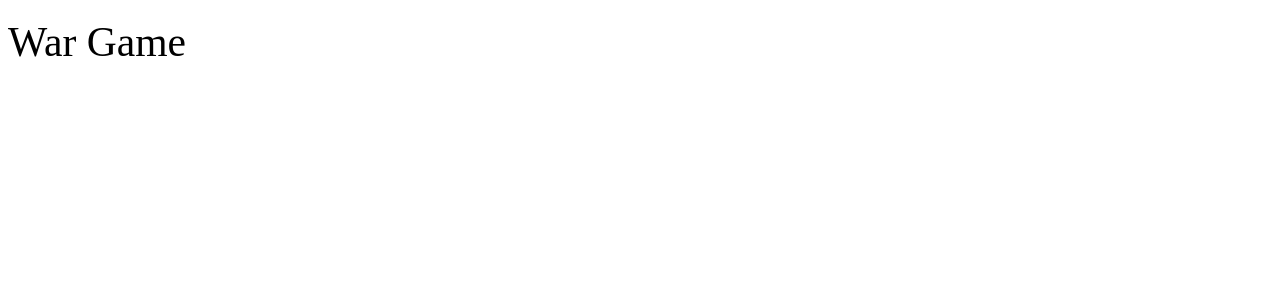
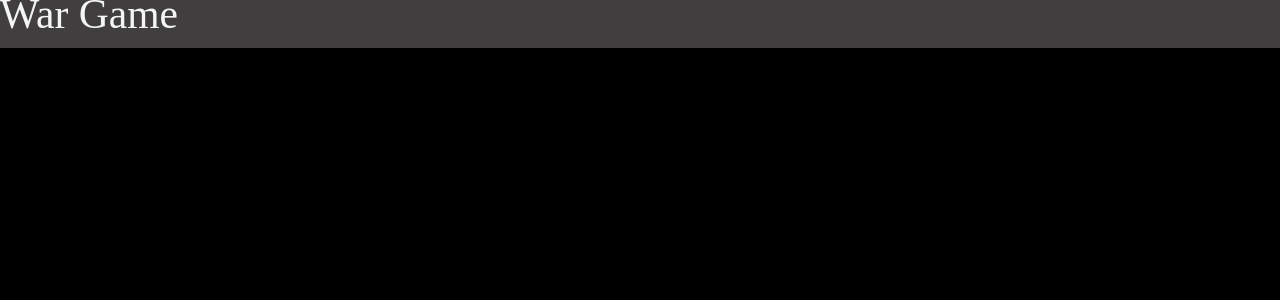
Before and after one commit to Lu-Smith/war_game_vue, a Vue app: page / in a window 1280 px wide. Shown: the top 300 px of the page. Built offline with nearby package versions, Linux system fonts and the light colour scheme.

Commit message:
Updated basic files

```diff
--- a/src/App.vue
+++ b/src/App.vue
@@ -3,9 +3,13 @@ import HelloWorld from './components/HelloWorld.vue'
 </script>
 
 <template>
-      <HelloWorld msg="War Game" />
+      <div className="App">
+            <HelloWorld msg="War Game" />
+      </div>
 </template>
 
 <style>
-
+.App {
+      background-color: rgb(64, 62, 62);
+}
 </style>
--- /dev/null
+++ b/src/assets/main.css
@@ -0,0 +1,9 @@
+* {
+    margin: 0;
+    padding: 0;
+    box-sizing: border-box;
+}
+
+body {
+    background-color: black;
+}
--- a/src/components/HelloWorld.vue
+++ b/src/components/HelloWorld.vue
@@ -14,5 +14,6 @@ h1 {
   font-size: 2.6rem;
   position: relative;
   top: -10px;
+  color: whitesmoke;
 }
 </style>
--- a/src/main.ts
+++ b/src/main.ts
@@ -1,3 +1,4 @@
+import './assets/main.css'
 
 import { createApp } from 'vue'
 import App from './App.vue'
```
Also changed, not shown: src/components/icons/IconCommunity.vue (deleted, +0 -7 lines), src/components/icons/IconDocumentation.vue (deleted, +0 -7 lines), src/components/icons/IconEcosystem.vue (deleted, +0 -7 lines), src/components/icons/IconSupport.vue (deleted, +0 -7 lines), src/components/icons/IconTooling.vue (deleted, +0 -19 lines).
